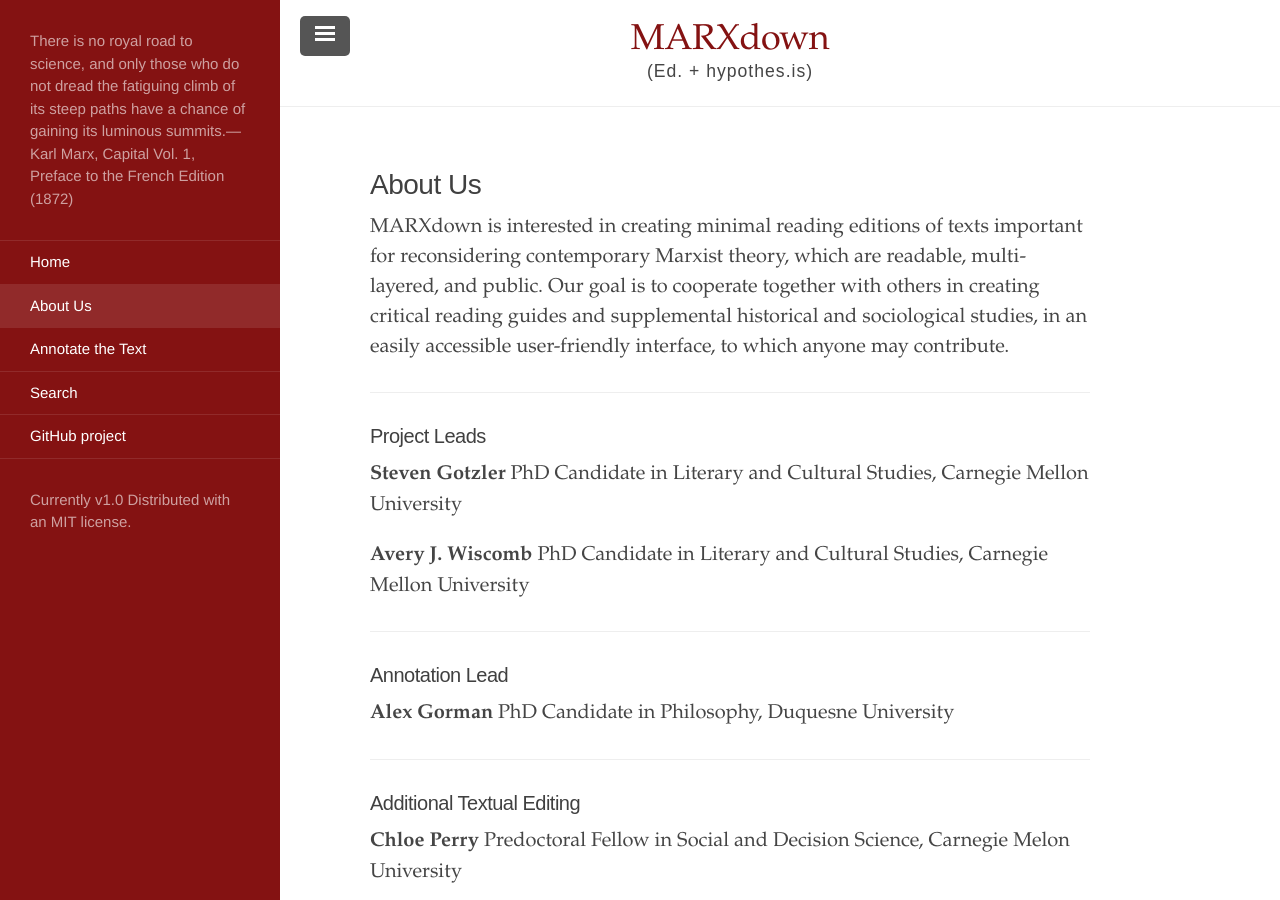
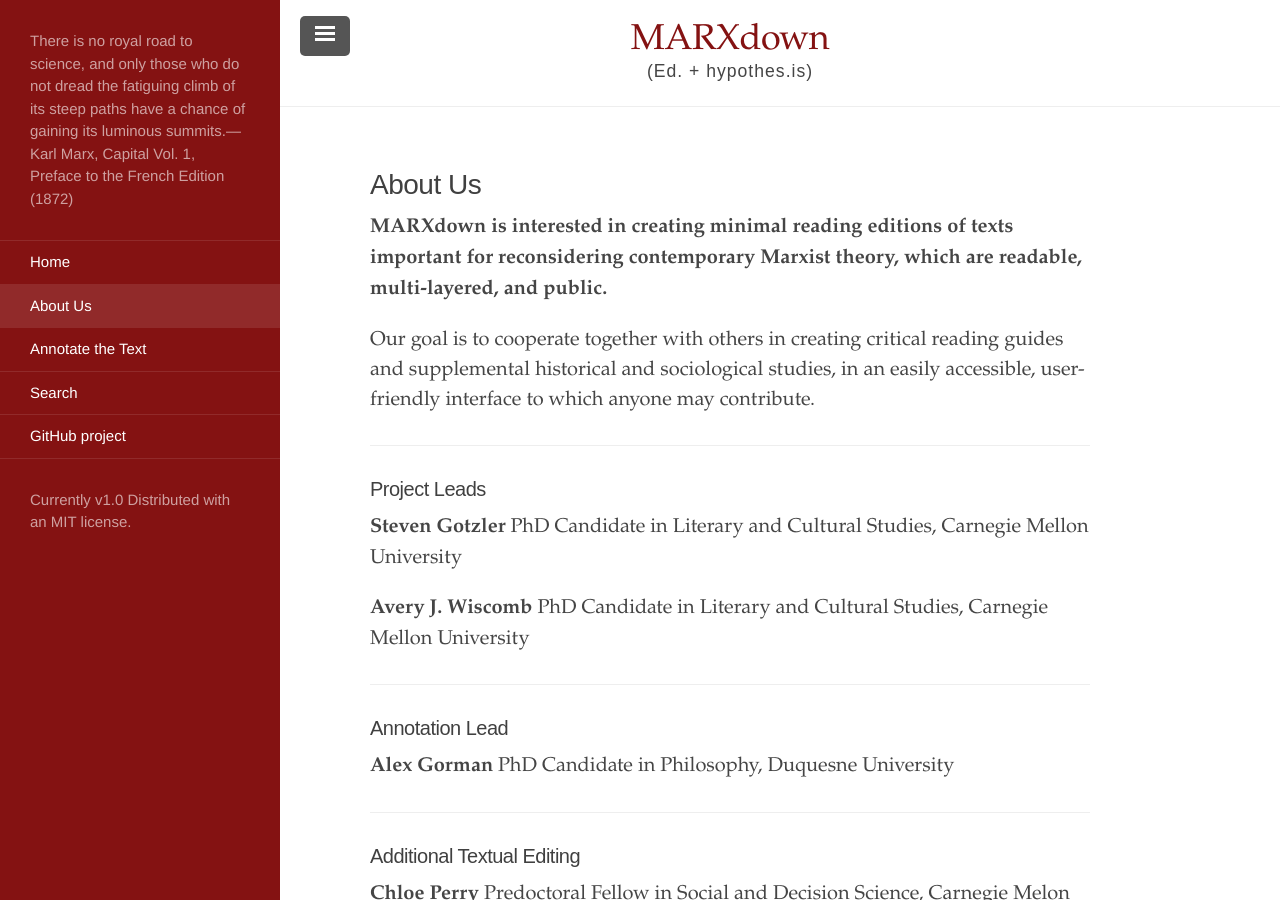
Before and after one commit to MARXdown/MARXdown.github.io, a Jekyll site: the page built from about.md, in a window 1280 px wide and 900 px high. Built offline with Jekyll 4.4.1, drawn with Linux system fonts in a browser that asks for light colours; a script that is not in the unit is left out.

Commit message:
even more edits

```diff
--- a/404.html
+++ b/404.html
@@ -6,5 +6,5 @@
 
 <div class="page">
   <h1 class="page-title">404: Page not found</h1>
-  <p class="lead">Sorry, we've misplaced that URL or it's pointing to something that doesn't exist. <a href="{{ site.baseurl }}/">Head back home</a> to try finding it again.</p>
+  <p class="lead">Sorry, Comrade, we've misplaced that URL or it's pointing to something that doesn't exist. <a href="{{ site.baseurl }}/">Head back home</a> to try finding it again.</p>
 </div>
--- a/about.md
+++ b/about.md
@@ -3,7 +3,9 @@
 title: About Us
 ---
 
-MARXdown is interested in creating minimal reading editions of texts important for reconsidering contemporary Marxist theory, which are readable, multi-layered, and public. Our goal is to cooperate together with others in creating critical reading guides and supplemental historical and sociological studies, in an easily accessible user-friendly interface, to which anyone may contribute.
+**MARXdown is interested in creating minimal reading editions of texts important for reconsidering contemporary Marxist theory, which are readable, multi-layered, and public.**
+
+Our goal is to cooperate together with others in creating critical reading guides and supplemental historical and sociological studies, in an easily accessible, user-friendly interface to which anyone may contribute.
 
 * * *
 
```
Also changed, not shown: documentation.md (+1 -3 lines).
